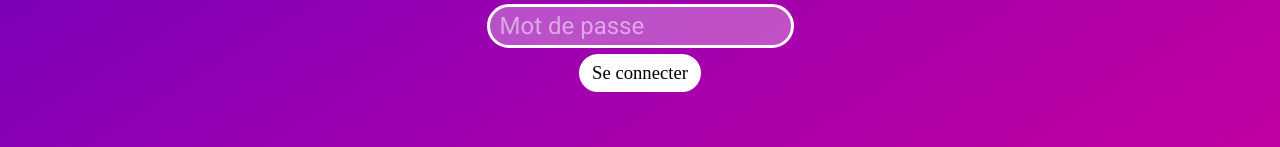
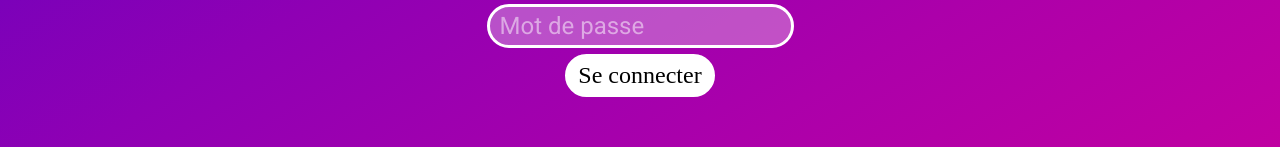
Before and after one commit to hickatheworld/QPUC, a React (Create React App) app in the folder frontend/: page /admin in a window 1280 px wide. Shown: the part 200-347 px from the top of the page. Built offline with nearby package versions, Linux system fonts and the light colour scheme.

Commit message:
fix(frontend): fix `Button` css

```diff
--- a/frontend/src/style/Button.css
+++ b/frontend/src/style/Button.css
@@ -30,6 +30,6 @@
 }
 
 .button>.button-text {
-	font: 14pt 'Candice' !important;
+	font: 18pt 'Candice' !important;
 	color: #000;
 }
--- a/frontend/src/style/index.css
+++ b/frontend/src/style/index.css
@@ -35,22 +35,3 @@ input[type='text']::placeholder, input[type='password']::placeholder {
 	color: #fff;
 	opacity: .5;
 }
-
-button, input[type='submit'] {
-	appearance: none;
-	font: 13pt 'Candice';
-	color: #fff;
-	border: 3px solid #fff;
-	margin: 3px 0;
-	border-radius: 10em;
-	background-color: #fff;
-	padding: 5px 10px;
-	color: #000;
-	cursor: pointer;
-	transition: .1s ease;
-}
-
-button:hover, input[type='submit']:hover {
-	background: none;
-	color: #fff;
-}
```
